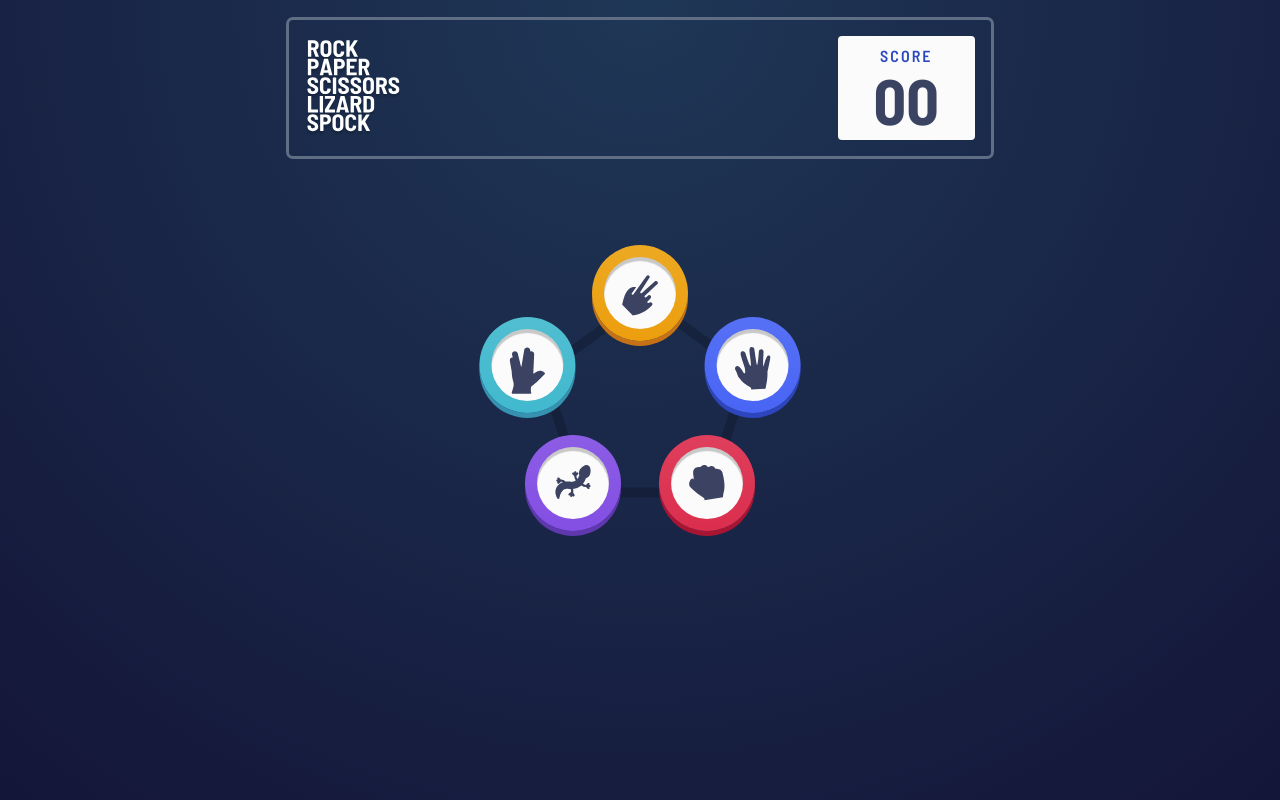
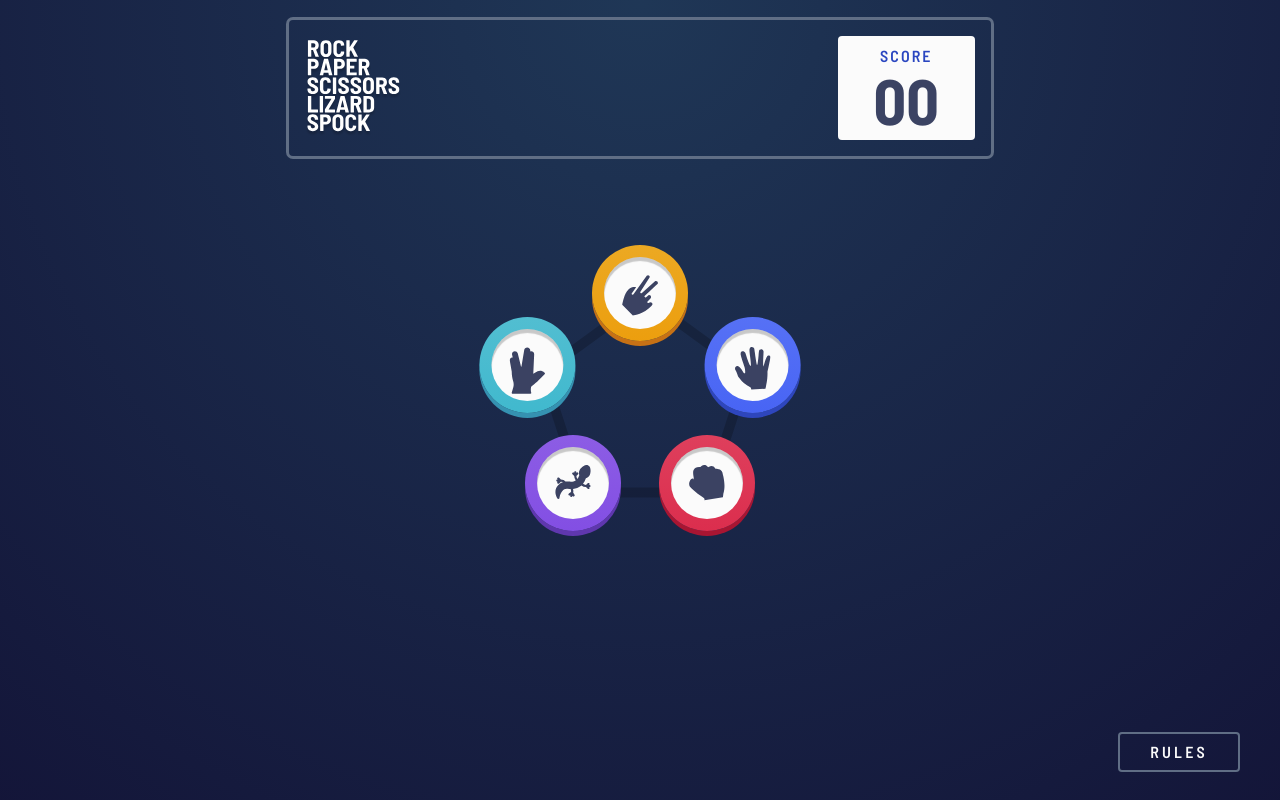
Before and after one commit to jastenn/rock-paper-scissor-game-hub, a React (Create React App) app: page / in a window 1280 px wide. Built offline with nearby package versions, Linux system fonts and the light colour scheme.

Commit message:
Rules modal Added

```diff
--- a/package.json
+++ b/package.json
@@ -3,6 +3,7 @@
   "version": "0.1.0",
   "private": true,
   "dependencies": {
+    "@headlessui/react": "^1.5.0",
     "@testing-library/jest-dom": "^5.16.3",
     "@testing-library/react": "^12.1.4",
     "@testing-library/user-event": "^13.5.0",
--- a/src/App.tsx
+++ b/src/App.tsx
@@ -1,15 +1,34 @@
+import { useState } from "react";
+import Button from "./components/Button";
 import GameArena from "./components/GameArena";
 import GameHeader from "./components/GameHeader";
+import GameRulesModal from "./components/GameRulesModal";
 import GameContextProvider from "./providers/GameContextProvider";
 
 function App() {
+  const [isRulesActive, setIsRulesActive] = useState(false);
+
+  const activateRulesActivate = () => {
+    setIsRulesActive(true);
+  };
   return (
     <GameContextProvider>
       <div className="App font-sans font-semibold bg-main min-h-screen text-white">
         <div className="w-[84%] mx-auto pt-5 max-w-[43.88rem]">
           <GameHeader />
           <GameArena />
+          <Button
+            className="absolute bottom-7 left-1/2 -translate-x-1/2 font-semibold md:left-[unset] md:right-10 md:translate-x-0"
+            variant="outline"
+            onClick={activateRulesActivate}
+          >
+            Rules
+          </Button>
         </div>
+        <GameRulesModal
+          onClose={() => setIsRulesActive(false)}
+          open={isRulesActive}
+        />
       </div>
     </GameContextProvider>
   );
--- /dev/null
+++ b/src/components/Button.tsx
@@ -0,0 +1,28 @@
+import React, { FC } from "react";
+
+interface ButtonProps extends React.ButtonHTMLAttributes<HTMLButtonElement> {
+  variant: "outline";
+}
+
+const buttonClasses = {
+  outline:
+    "ring-inset ring-dark-gray ring-2 hover:ring-white focus:ring-white outline-none transition-shadow",
+};
+
+const Button: FC<ButtonProps> = ({
+  variant,
+  className,
+  children,
+  ...props
+}) => {
+  return (
+    <button
+      className={`${buttonClasses[variant]} ${className} uppercase tracking-[.2em] py-2 px-8 rounded`}
+      {...props}
+    >
+      {children}
+    </button>
+  );
+};
+
+export default Button;
--- a/src/components/GameHeader.tsx
+++ b/src/components/GameHeader.tsx
@@ -12,7 +12,7 @@ const GameHeader: FC<GameHeaderProps> = ({ className = "" }) => {
   const { state } = useContext(GameContext);
   return (
     <header
-      className={`${className} flex items-center justify-between p-3 md:p-4 ring-[3px] ring-[hsl(217,16%,45%)] rounded`}
+      className={`${className} flex items-center justify-between p-3 md:p-4 ring-[3px] ring-dark-gray rounded`}
     >
       <img
         className="h-14 sm:h-20 md:h-24"
--- /dev/null
+++ b/src/components/GameRulesModal.tsx
@@ -0,0 +1,47 @@
+import React, { FC } from "react";
+import { Dialog } from "@headlessui/react";
+import GameRulesImage from "../assets/images/image-rules-bonus.svg";
+import { ReactComponent as IconClose } from "../assets/images/icon-close.svg";
+
+interface GameRulesModalProps {
+  open: boolean;
+  onClose: () => void;
+}
+const GameRulesModal: FC<GameRulesModalProps> = ({ open, onClose }) => {
+  return (
+    <Dialog open={open} onClose={() => onClose()}>
+      <Dialog.Overlay className="hidden md:block md:fixed md:inset-0 md:bg-black/75" />
+
+      <div className="absolute bg-white text-dark-blue inset-0 md:inset-y-[unset] md:w-[84%] md:max-w-[25rem] md:rounded-xl md:left-1/2 md:-translate-x-1/2 md:top-32">
+        <div className="text-center  w-[84%] max-w-[21rem] mx-auto mt-[5.75rem] md:w-full md:max-w-none md:mt-0 md:p-8">
+          <div className="md:flex md:items-center md:justify-between mb-12 md:mb-6 ">
+            <Dialog.Title className="uppercase font-bold text-[2rem] text-center md:leading-[1] md:text-left">
+              RULES
+            </Dialog.Title>
+            <button
+              onClick={() => {
+                onClose();
+              }}
+              type="button"
+              className="absolute bottom-7 left-1/2 -translate-x-1/2 md:static md:-translate-x-0"
+            >
+              <span className="sr-only">Close</span>
+              <IconClose />
+            </button>
+          </div>
+
+          <img className="w-full" src={GameRulesImage} alt="" />
+
+          <Dialog.Description className="sr-only">
+            Scissors cuts paper, paper covers rock, rock crushes lizard, lizard
+            poisons Spock, Spock smashes scissors, scissors decapitates lizard,
+            lizard eats paper, paper disproves Spock, Spock vaporizes rock, and
+            as it always has, rock crushes scissors.
+          </Dialog.Description>
+        </div>
+      </div>
+    </Dialog>
+  );
+};
+
+export default GameRulesModal;
--- a/tailwind.config.js
+++ b/tailwind.config.js
@@ -11,6 +11,7 @@ module.exports = {
       colors: {
         "dark-blue": "hsl(229, 25%, 31%)",
         white: "#FBFBFB",
+        "dark-gray": "hsl(217, 16%, 45%)",
       },
       fontFamily: {
         sans: ["Barlow Semi Condensed", "sans-serif"],
```
Also changed, not shown: 1 other file (tests, documents, lock files or other folders).
